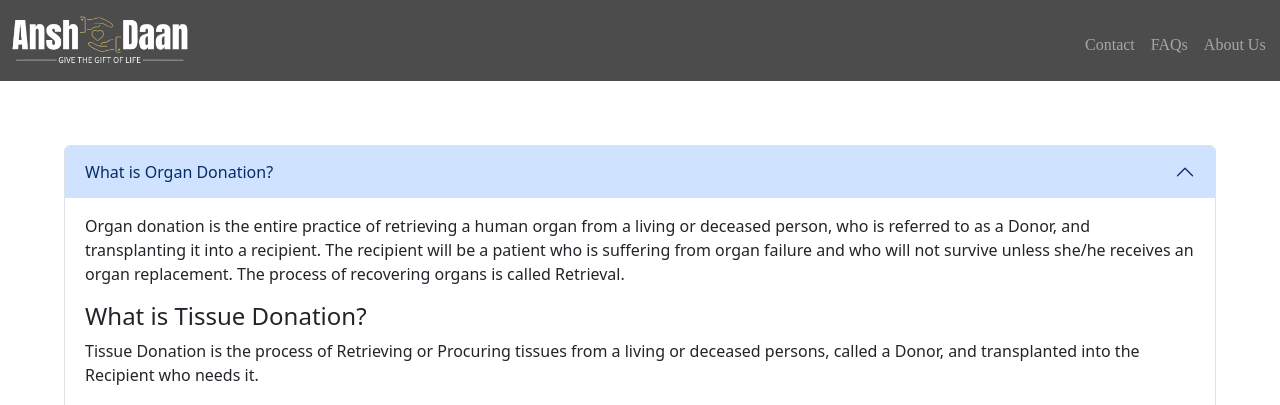
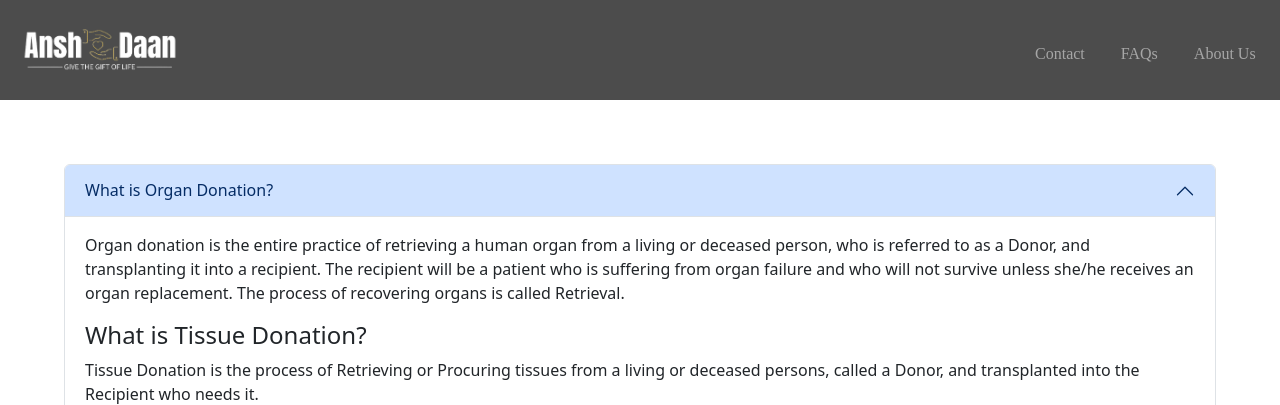
Before and after one commit to unique-gravel/Allograft-Project, a PHP site: page /faq.html in a window 1280 px wide. Shown: the top 405 px of the page. Run offline with PHP 8.4, Linux system fonts and the light colour scheme; some libraries are stand-ins or nearby versions.

Commit message:
nothing much

```diff
--- a/about_us.html
+++ b/about_us.html
@@ -58,7 +58,7 @@
                 </a>
 
                 <button class="navbar-toggler" type="button" data-toggle="collapse" data-target="#navbarTogglerDemo02">
-                <span class="navbar-toggler-icon"></span>
+                    <span class="navbar-toggler-icon"></span>
                 </button>
 
                 <div class="collapse navbar-collapse navbar_text" id="navbarTogglerDemo02">
@@ -76,7 +76,7 @@
                             <a class="nav-link" href="about_us.html">About Us</a>
                         </li>
                     </ul>
-                </div>s
+                </div>
             </nav>
 
             <div class="about-us" class="big-heading">
--- a/css/faq.css
+++ b/css/faq.css
@@ -11,7 +11,7 @@
 
 .navbar-brand {
     font-family: "Ubuntu";
-    font-size: 1rem;
+    font-size: 2.5rem;
     font-weight: bold;
     padding-top: .5rem;
     padding-left: 1rem;
@@ -19,12 +19,9 @@
 }
 
 .nav-item {
-    /* padding: 0 10px; */
+    padding: 0 10px;
 }
 
-#logo {
-    padding: 7px;
-}
 
 .nav-link {
     font-size: 1.2rem;
@@ -36,10 +33,10 @@
     padding-right: .4rem;
 }
 
-.landing-image {
+/* .landing-image {
     position: absolute;
     filter: brightness(40%);
-}
+} */
 
 .footer {
     display: flex;
```
Also changed, not shown: faq.html (+4 -9 lines), css/aboutUs.css (indentation only).
